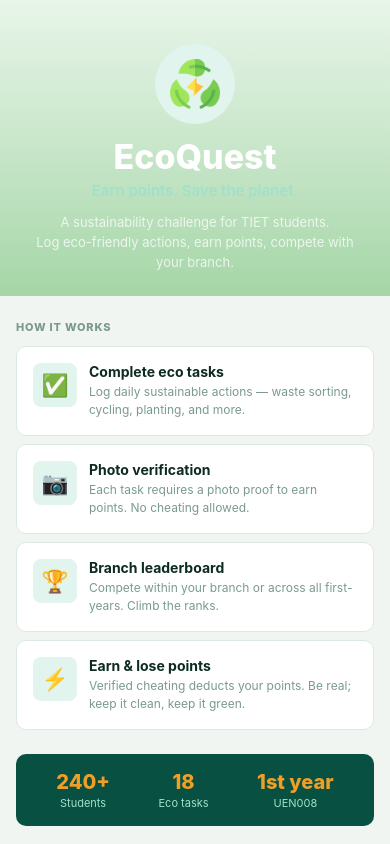
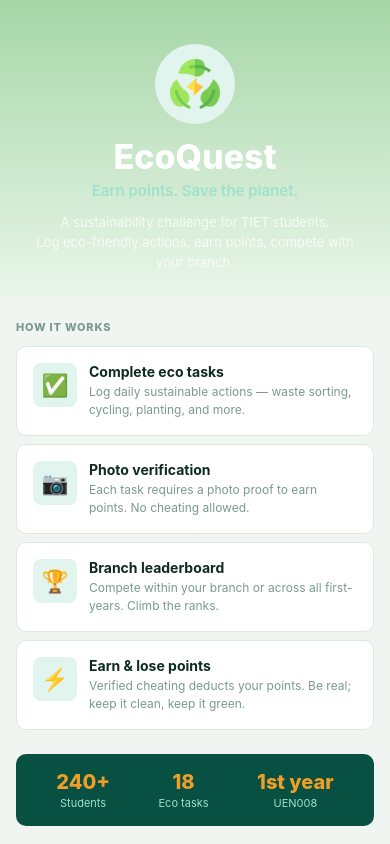
Before and after one commit to aarora-be25/EcoQuest, a React Native app: screen / in a window 390 px wide. Built offline with nearby package versions, Linux system fonts and the light colour scheme.

Commit message:
Update HomeScreen.js

```diff
--- a/screens/HomeScreen.js
+++ b/screens/HomeScreen.js
@@ -23,7 +23,7 @@ export default function HomeScreen({ navigate }) {
 
         {/* Hero */}
         <LinearGradient
-  colors={['#E8F5E9', '#C8E6C9', '#A5D6A7']}
+  colors={['#A5D6A7', '#C8E6C9', '#E8F5E9']}
   style={styles.hero}
 >
           <View style={styles.logoCircle}>
```
